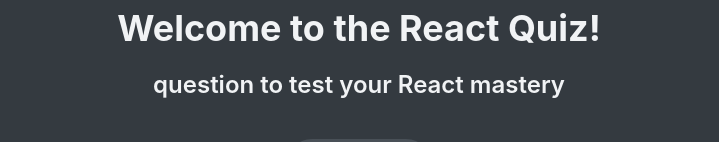
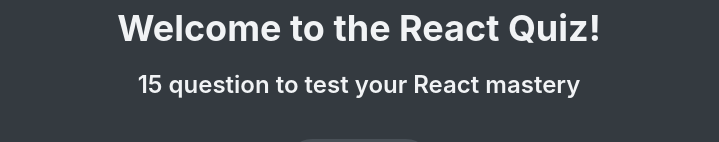
Before and after one commit to SaadMahi/66-React-Quiz-App, a React (Vite) app: page / in a window 1280 px wide. Shown: the part 206-348 px from the top of the page, without its empty margins (281-1000 px from the left). Built offline with nearby package versions, Linux system fonts and the light colour scheme; data requests are answered from the project's data file; a web font is replaced by a local one.

Commit message:
✅ feat: passed in data from context and remo props

```diff
--- a/src/components/Timer.jsx
+++ b/src/components/Timer.jsx
@@ -1,6 +1,9 @@
 import React, { useEffect } from 'react';
+import { useQuiz } from '../context/QuizContext';
 
-const Timer = ({ dispatch, secondsRemaining }) => {
+const Timer = () => {
+  const { dispatch, secondsRemaining } = useQuiz();
+
   const mins = Math.floor(secondsRemaining / 60);
   const seconds = secondsRemaining % 60;
 
--- a/src/components/finish screen/FinishScreen.jsx
+++ b/src/components/finish screen/FinishScreen.jsx
@@ -1,6 +1,9 @@
 import React from 'react';
+import { useQuiz } from '../../context/QuizContext';
 
-const FinishScreen = ({ points, maxPossiblePoints, highscore, dispatch }) => {
+const FinishScreen = () => {
+  const { points, maxPossiblePoints, highscore, dispatch } = useQuiz();
+
   const percentage = (points / maxPossiblePoints) * 100;
 
   let emoji;
--- a/src/components/next button/NextButton.jsx
+++ b/src/components/next button/NextButton.jsx
@@ -1,9 +1,12 @@
 import React from 'react';
+import { useQuiz } from '../../context/QuizContext';
 
-const NextButton = ({ dispatch, answer, numQuestions, index }) => {
+const NextButton = () => {
+  const { dispatch, answer, numOfQuestions, index } = useQuiz();
+
   if (answer === null) return null;
 
-  if (index < numQuestions - 1)
+  if (index < numOfQuestions - 1)
     return (
       <button
         onClick={() => dispatch({ type: 'nextQuestion' })}
@@ -13,7 +16,7 @@
       </button>
     );
 
-  if (index === numQuestions - 1)
+  if (index === numOfQuestions - 1)
     return (
       <button
         onClick={() => dispatch({ type: 'finish' })}
--- a/src/components/progress/Progress.jsx
+++ b/src/components/progress/Progress.jsx
@@ -1,21 +1,19 @@
 import React from 'react';
+import { useQuiz } from '../../context/QuizContext';
 
-const Progress = ({
-  index,
-  numQuestions,
-  points,
-  maxPossiblePoints,
-  answer,
-}) => {
+const Progress = () => {
+  const { index, numOfQuestions, points, maxPossiblePoints, answer } =
+    useQuiz();
+
   return (
     <header className='progress'>
       <progress
-        max={numQuestions}
+        max={numOfQuestions}
         value={index + Number(answer !== null)}
       ></progress>
 
       <p>
-        Question <strong>{index + 1}</strong> / {numQuestions}
+        Question <strong>{index + 1}</strong> / {numOfQuestions}
       </p>
 
       <p>
--- a/src/components/questions/Options.jsx
+++ b/src/components/questions/Options.jsx
@@ -1,16 +1,19 @@
 import React from 'react';
+import { useQuiz } from '../../context/QuizContext';
 
-const Options = ({ questionIndex, dispatch, answer }) => {
+const Options = ({ question }) => {
+  const { dispatch, answer } = useQuiz();
+
   const hasAnswered = answer !== null;
   return (
     <div className='options'>
-      {questionIndex.options.map((options, index) => (
+      {question.options.map((options, index) => (
         <button
           onClick={() => dispatch({ type: 'newAnswer', payload: index })}
           className={`btn btn-option ${index === answer ? 'answer' : ''}
           ${
             hasAnswered
-              ? index === questionIndex.correctOption
+              ? index === question.correctOption
                 ? 'correct'
                 : 'wrong'
               : ''
--- a/src/components/questions/Questions.jsx
+++ b/src/components/questions/Questions.jsx
@@ -1,17 +1,15 @@
 import React from 'react';
 
 import Options from './Options';
+import { useQuiz } from '../../context/QuizContext';
 
-const Questions = ({ questionIndex, dispatch, answer }) => {
-  // //console.log(questionIndex.question);
+const Questions = () => {
+  const { questions, index } = useQuiz();
+  const question = questions.at(index);
   return (
     <div>
-      <h4>{questionIndex.question}</h4>
-      <Options
-        questionIndex={questionIndex}
-        dispatch={dispatch}
-        answer={answer}
-      />
+      <h4>{question.question}</h4>
+      <Options question={question} />
     </div>
   );
 };
--- a/src/components/start screen/StartScreen.jsx
+++ b/src/components/start screen/StartScreen.jsx
@@ -1,6 +1,8 @@
 import React from 'react';
+import { useQuiz } from '../../context/QuizContext';
 
-const StartScreen = ({ numOfQuestions, dispatch }) => {
+const StartScreen = () => {
+  const { numOfQuestions, dispatch } = useQuiz();
   return (
     <div className='start'>
       <h2>Welcome to the React Quiz!</h2>
```
Also changed, not shown: 1 other file (tests, documents, lock files or other folders).
